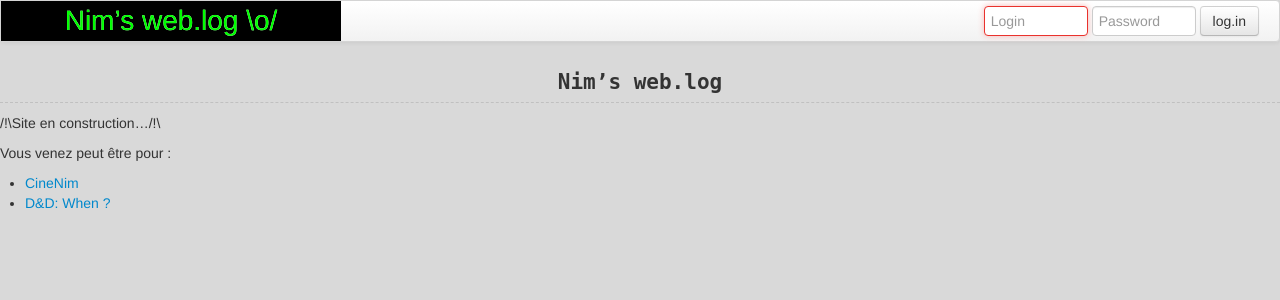
After one commit to nim65s/django-perso, a Django app: page / in a window 1280 px wide. The commit adds this page. Shown: the top 300 px of the page. Run offline with Django 3.2, Linux system fonts and the light colour scheme; some libraries are stand-ins or nearby versions.

Commit message:
meilleure nextification, ajout de la disponibilité des request dans les templates

```diff
--- /dev/null
+++ b/templates/home.html
@@ -0,0 +1,14 @@
+{% extends "main.html" %}
+
+{% block titre %}Nim’s web.log \o/{% endblock %}
+{% block soustitre %}Nim’s web.log \o/{% endblock %}
+
+{% block content %}
+<h1>Nim’s web.log</h1>
+<p>/!\Site en construction…/!\</p>
+<p>Vous venez peut être pour : </p>
+<ul>
+    <li><a href="{% url 'cine:home' %}">CineNim</a></li>
+    <li><a href="{% url 'when:home' %}">D&amp;D: When ?</a></li>
+</ul>
+{% endblock %}
--- a/templates/main.html
+++ b/templates/main.html
@@ -42,7 +42,11 @@
                 {% else %}
                     <form method="post" action="{% url 'login' %}" class="form-inline navbar-form pull-right">
                         {% csrf_token %}
-                        {% if next %}<input type="hidden" name="next" value="{{ next }}" />{% endif %}
+                        {% if next %}
+                            <input type="hidden" name="next" value="{{ next }}" />
+                        {% else %}
+                            <input type="hidden" name="next" value="{{ request.get_full_path }}" />
+                        {% endif %}
                         <input type="text" name="username" class="input-small" placeholder="Login" autofocus required>
                         <input type="password" name="password" class="input-small" placeholder="Password" required>
                         <button type="submit" class="btn">log.in</button>
```
Also changed, not shown: perso/settings.py (+11 -0 lines).
